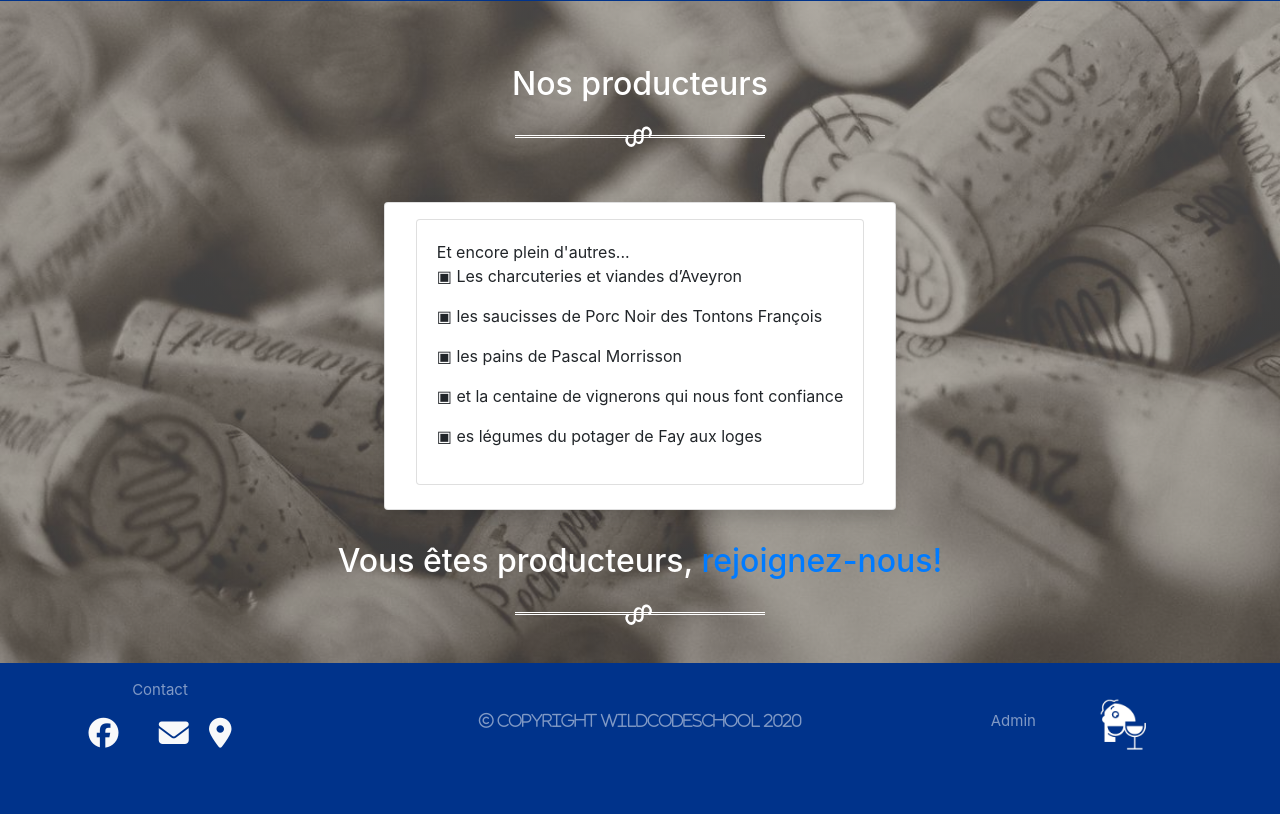
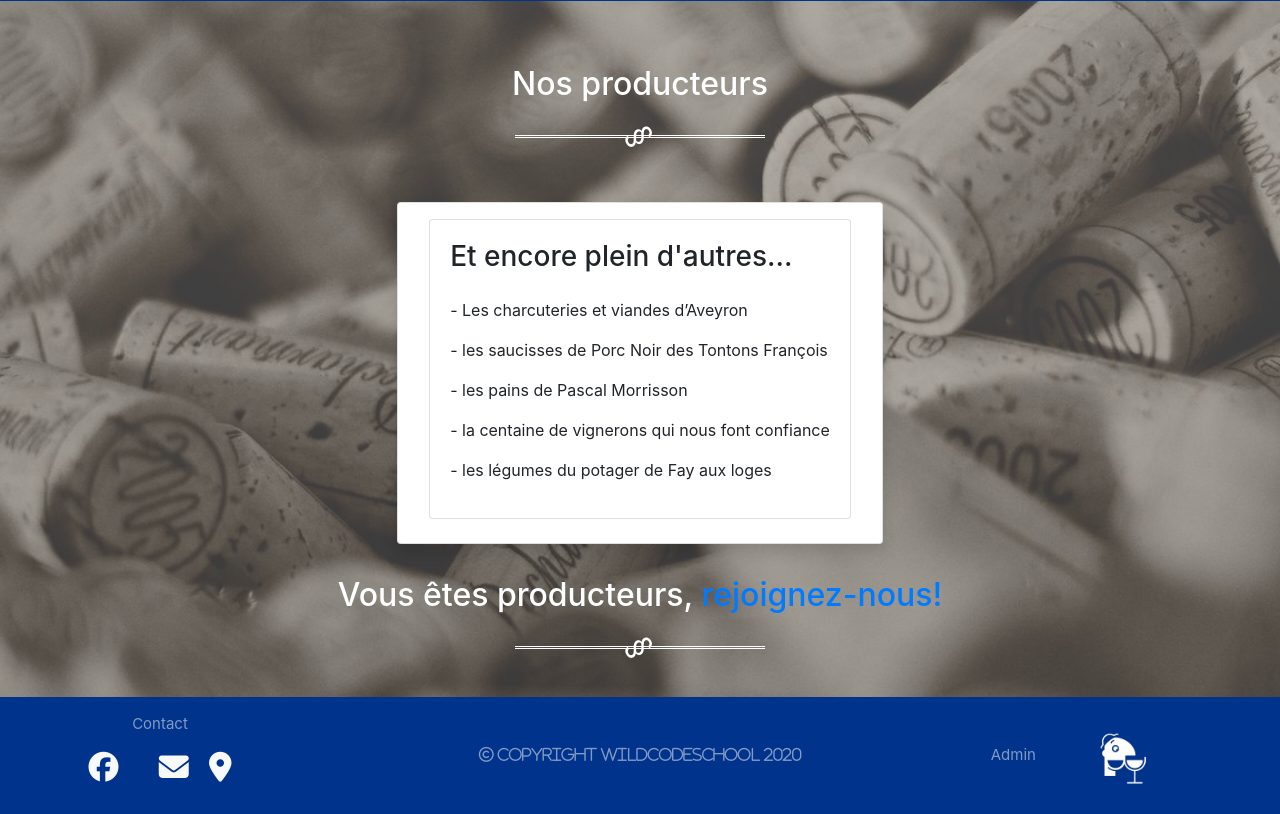
Before and after one commit to fredericbertrand/becsaVin, a Django app: page /partenaires/ in a window 1280 px wide. Shown: the part 114-928 px from the top of the page. Before the commit the page ends 864 px from the top, so only its background shows below. Run offline with Django 3.2, Linux system fonts and the light colour scheme; data that the repository does not hold is empty; some libraries are stand-ins or nearby versions; grey boxes are pictures that could not be loaded.

```diff
--- a/becsavin/main_app/templates/main_app/baravin.html
+++ b/becsavin/main_app/templates/main_app/baravin.html
@@ -12,11 +12,11 @@
                 <div class="col-lg-8 col-md-12 px-3">
                     <div class="card-block px-3">
                         <h4 class="card-title text-center mt-2">Le soir</h4>
-                        <p class="card-text text-center mt-4 my-4 mx-5 p-2">Une sélection de vins au verre en
+                        <p class="card-text text-justify mt-4 my-4 mx-3 p-1">Une sélection de vins au verre en
                             rotation régulière ou choisissez une bouteille parmi les 200 références disponibles en
                             cave.
                         </p>
-                        <p class="card-text text-center mt-4 my-4 mx-5 "> Accompagnez votre bouteille d’une planche
+                        <p class="card-text text-justify mt-4 my-4 mx-3 "> Accompagnez votre bouteille d’une planche
                             de charcuterie/fromage ou d’un petit grignotage qui varie selon nos envies et nos
                             arrivages (terrine maison, quiche, soupe, poissons fumés, andouillette (qualité 5A) frites,
                             desserts maison). </p>
--- a/becsavin/main_app/templates/main_app/carousel.html
+++ b/becsavin/main_app/templates/main_app/carousel.html
@@ -52,13 +52,13 @@
 <div class="container py-4 px-5">
     <div class="row bg-white rounded">
         <div class="col-md-9 col-sm-6 col-xs-12">
-            <div class="aboutus p-5">
+            <div class="aboutus p-3">
                 <h2 class="aboutus-title">Bienvenue chez "Les Becs à Vin"</h2>
-                <p class="aboutus-text">Nous sélectionnons pour vous un choix de vins naturels en constante
+                <p class="aboutus-text text-justify">Nous sélectionnons pour vous un choix de vins naturels en constante
                     évolution. Des vins issus de vignes cultivées dans le respect du vivant sans chimie polluante,
                     souvent en culture biologique ou en biodynamie, qui permettent de vinifier des vins sans
                     intrants œnologiques (levures, enzymes, acides, soufre, colle). </p>
-                <p class="aboutus-text">Ce sont des vins vivants et authentiques, véritables reflet d’un
+                <p class="aboutus-text text-justify">Ce sont des vins vivants et authentiques, véritables reflet d’un
                     cépage sur
                     un terroir, des vins réalisés dans le respect de ceux qui les boivent…
                     Alors bon appétit et large soif !</p>
--- a/becsavin/main_app/templates/main_app/caviste.html
+++ b/becsavin/main_app/templates/main_app/caviste.html
@@ -15,9 +15,9 @@
                 <div class="col-lg-9 col-md-12 px-3">
                     <div class="card-block px-3">
                         <h4 class="card-title text-center mt-2">Vente à emporter</h4>
-                        <p class="card-text text-center mt-4 my-4 mx-5 p-2">Toutes les bouteilles en cave sont
+                        <p class="card-text text-justify mt-4 my-4 mx-3 p-1">Toutes les bouteilles en cave sont
                             disponibles à la vente à emporter (8€ de moins que le prix indiqué sur place).</p>
-                        <p class="card-text text-center mt-4 my-4 mx-5 p-2">Vous y trouverez une sélection de
+                        <p class="card-text text-justify mt-4 my-4 mx-3 p-1">Vous y trouverez une sélection de
                             toutes régions et cépages de France, quelques crus étrangers, et une belle représentation de
                             vins du Val de Loire. Nous vous conseillerons au mieux les
                             après-midis en dehors des heures de service.</p>
--- a/becsavin/main_app/templates/main_app/partenaires.html
+++ b/becsavin/main_app/templates/main_app/partenaires.html
@@ -38,14 +38,14 @@
 
                         <div class="card mb-2">
 
-                            <div class="card-body col-12>
+                            <div class="card-body col-12">
                                 <h3 class=" mb-4">Et encore plein d'autres...</h3>
-                                <p class="autrePartenaire">&#9635 Les charcuteries et viandes d&rsquo;Aveyron</p>
-                                <p class="autrePartenaire">&#9635 les saucisses de Porc Noir des Tontons François</p>
-                                <p class="autrePartenaire">&#9635 les pains de Pascal Morrisson</p>
-                                <p class="autrePartenaire"> &#9635 et la centaine de vignerons qui nous font confiance
+                                <p class="autrePartenaire"> - Les charcuteries et viandes d&rsquo;Aveyron</p>
+                                <p class="autrePartenaire"> - les saucisses de Porc Noir des Tontons François</p>
+                                <p class="autrePartenaire"> - les pains de Pascal Morrisson</p>
+                                <p class="autrePartenaire"> - la centaine de vignerons qui nous font confiance
                                 </p>
-                                <p class="autrePartenaire">&#9635 es légumes du potager de Fay aux loges</p>
+                                <p class="autrePartenaire"> - les légumes du potager de Fay aux loges</p>
                             </div>
                         </div>
                     </div>
```
Also changed, not shown: becsavin/main_app/templates/main_app/bistrot.html (+4 -8 lines).
